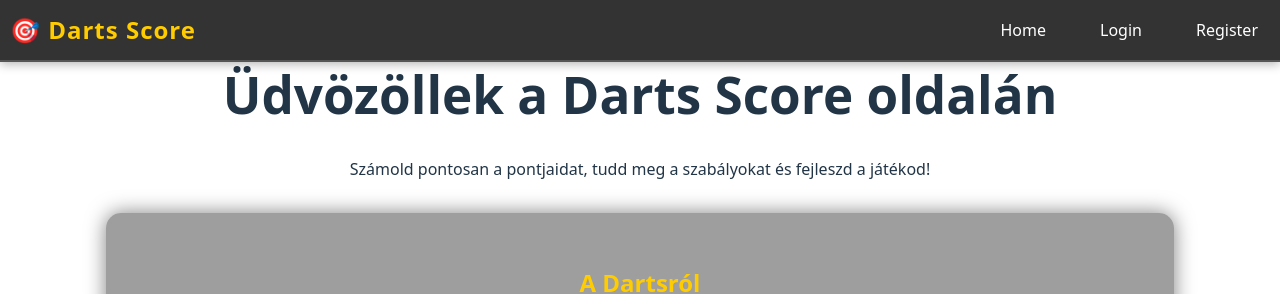
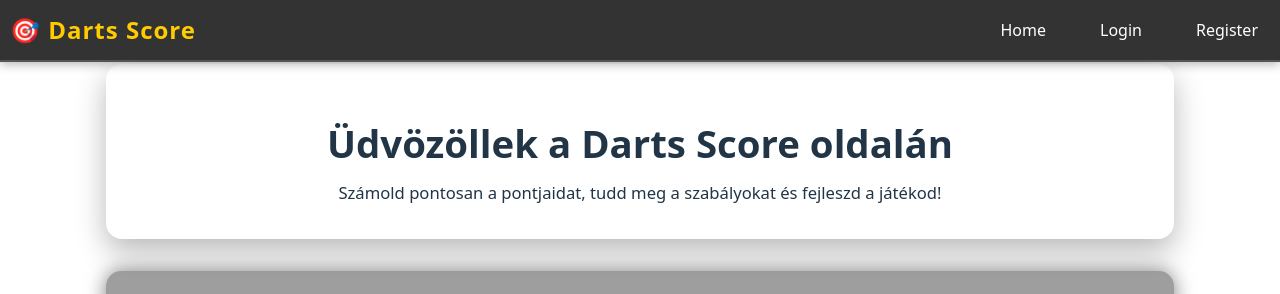
Before and after one commit to laczkovszkiP01/Darts_Score, a React (Vite) app: page / in a window 1280 px wide. Shown: the top 294 px of the page. Built offline with nearby package versions, Linux system fonts and the light colour scheme.

Commit message:
declared style for Home page

```diff
--- a/src/pages/Home/Home.module.css
+++ b/src/pages/Home/Home.module.css
@@ -0,0 +1,51 @@
+.home {
+  position: relative;
+  width: 100%;
+  min-height: 100vh;
+}
+
+.container {
+  width: min(1100px, calc(100% - 2rem));
+  max-width: 1100px;
+  margin: 2rem auto 1.4rem auto;
+  padding: 2rem 1.2rem;
+  background: var(--surface);
+  border: 1px solid var(--border);
+  border-radius: 16px;
+  box-shadow: 0 12px 30px rgba(0, 0, 0, 0.28);
+  box-sizing: border-box;
+}
+
+.row {
+  margin-bottom: 0;
+  text-align: center;
+  color: var(--text-main);
+}
+
+.row h1 {
+  color: var(--accent-soft);
+  margin-bottom: 1rem;
+  font-size: clamp(1.8rem, 4vw, 2.4rem);
+}
+
+.row p {
+  color: var(--text-soft);
+  font-size: 1.04rem;
+  line-height: 1.6;
+  max-width: 760px;
+  margin: 0 auto;
+}
+
+@media (max-width: 768px) {
+  .container {
+    width: min(1100px, calc(100% - 1.5rem));
+  }
+
+  .row h1 {
+    font-size: 1.5rem;
+  }
+
+  .row p {
+    font-size: 1rem;
+  }
+}
```
